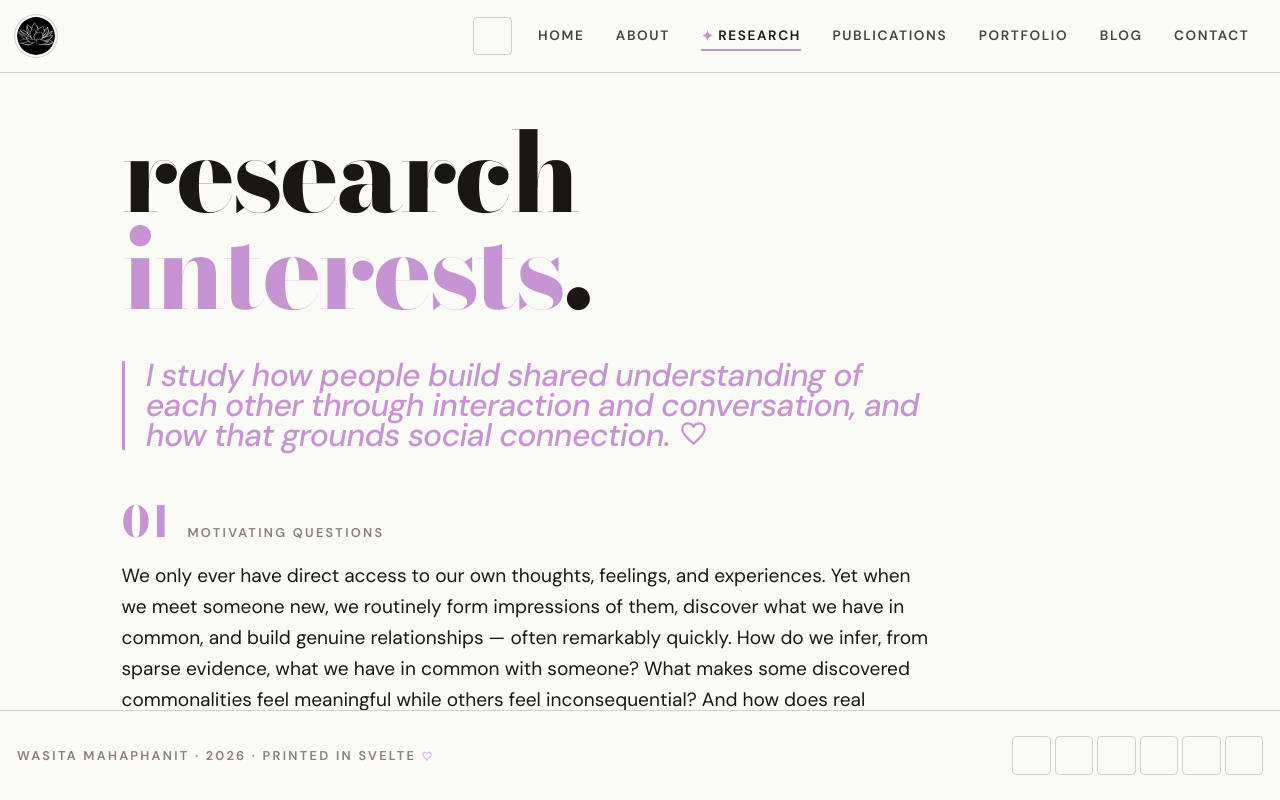
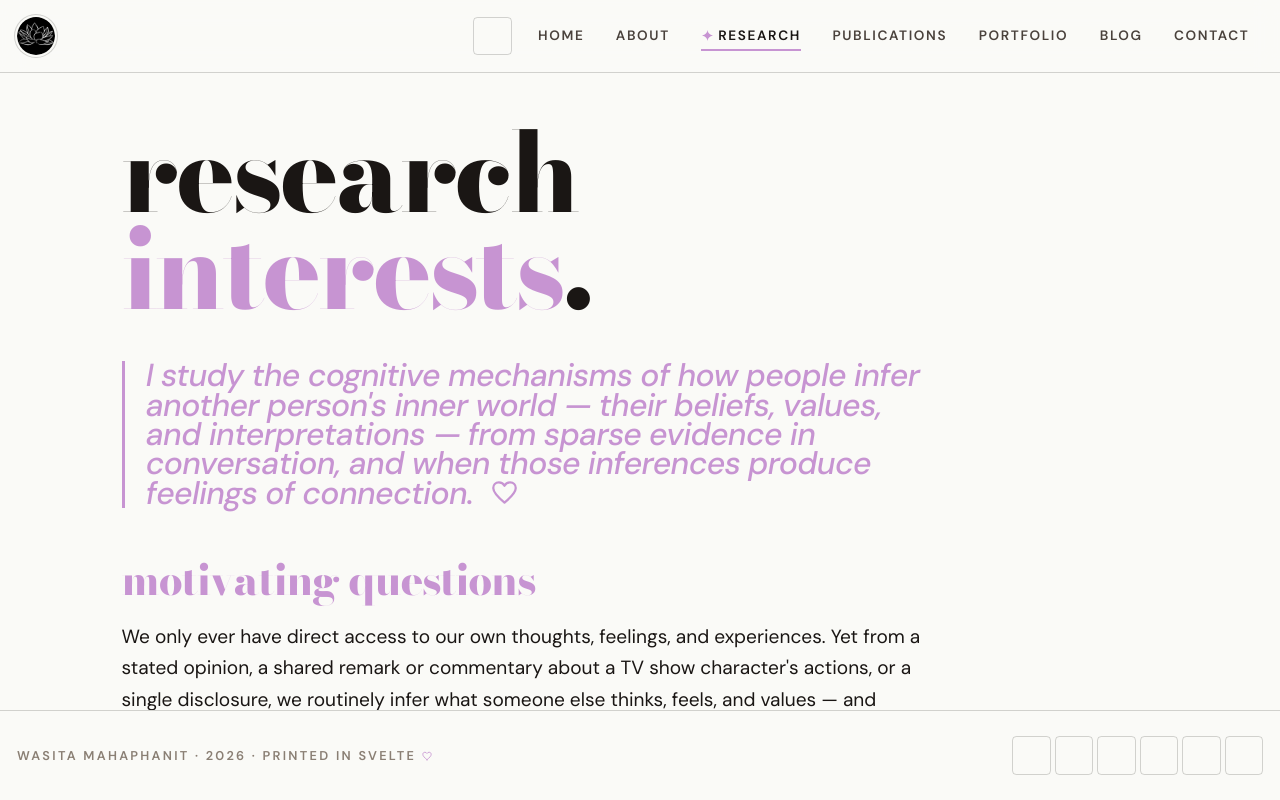
Before and after one commit to wasita/wasita.github.io, a SvelteKit app: page /research in a window 1280 px wide. Built offline with nearby package versions, Linux system fonts and the light colour scheme; some icons are missing.

Commit message:
✏️ revise research framing across home + research pages

```diff
--- a/src/routes/+page.svelte
+++ b/src/routes/+page.svelte
@@ -45,7 +45,7 @@
  <!-- Subtitle: left-aligned under the headline -->
  <div class="col-span-12 lg:col-span-9 order-3 mt-4 lg:mt-6">
  <p class="font-body text-xl lg:text-2xl leading-tight" style="color: var(--ink-soft);">
- I study how people build shared understanding of each other through interaction and conversation, and how that grounds social connection.
+ I study the cognitive mechanisms of how people infer another person's inner world — their beliefs, values, and interpretations — from sparse evidence in conversation, and when those inferences produce feelings of connection.
  </p>
  </div>
  </div>
--- a/src/routes/research/+page.svelte
+++ b/src/routes/research/+page.svelte
@@ -9,40 +9,49 @@
  </h1>
 
  <h2 class="font-quote text-2xl lg:text-3xl leading-snug mb-12 max-w-3xl" style="color: var(--accent); border-left: 3px solid var(--accent); padding-left: 1.25rem;">
- I study how people build shared understanding of each other through interaction and conversation, and how that grounds social connection.<span class="heart" aria-hidden="true" style="width: 0.85em; height: 0.85em; margin-left: 0.3em; vertical-align: -0.05em;"></span>
+ I study the cognitive mechanisms of how people infer another person's inner world — their beliefs, values, and interpretations — from sparse evidence in conversation,
+ and when those inferences produce feelings of connection.
+ <span class="heart" aria-hidden="true" style="width: 0.85em; height: 0.85em; margin-left: 0.3em; vertical-align: -0.05em;"></span>
  </h2>
 
  <div class="font-body text-lg leading-relaxed max-w-3xl space-y-12" style="color: var(--ink);">
  <!-- 01 / the question -->
  <section>
- <header class="flex items-baseline gap-4 mb-4">
- <span class="font-display" style="font-size: 2.5rem; line-height: 1; color: var(--accent);">01</span>
- <span class="font-mono text-xs" style="color: var(--ink-faint);">motivating questions</span>
+ <header class="mb-4">
+ <span class="font-display" style="font-size: clamp(1.75rem, 4vw, 2.5rem); line-height: 1; color: var(--accent);">motivating questions</span>
  </header>
  <p>
- We only ever have direct access to our own thoughts, feelings, and experiences. Yet when we meet someone new, we routinely form impressions of them, discover what we have in common, and build genuine relationships — often remarkably quickly. How do we infer, from sparse evidence, what we have in common with someone? What makes some discovered commonalities feel meaningful while others feel inconsequential? And how does real interaction shape the inferences we draw about others' minds?
+ We only ever have direct access to our own thoughts, feelings, and experiences.
+ Yet from a stated opinion, a shared remark or commentary about a TV show character's actions,
+ or a single disclosure, we routinely infer what someone else thinks, feels, and values — and sometimes feel genuinely connected as a result.
+ What cognitive process turns sparse information we learn from one another through conversation into the experience of social connection?
+ Why do some discovered commonalities produce felt closeness while others fall flat?
+ And how does real interaction shape the inferences we draw about each other?
  </p>
  </section>
 
  <!-- 02 / the dissertation -->
  <section>
- <header class="flex items-baseline gap-4 mb-4">
- <span class="font-display" style="font-size: 2.5rem; line-height: 1; color: var(--accent);">02</span>
- <span class="font-mono text-xs" style="color: var(--ink-faint);">the dissertation</span>
+ <header class="mb-4">
+ <span class="font-display" style="font-size: clamp(1.75rem, 4vw, 2.5rem); line-height: 1; color: var(--accent);">the dissertation</span>
  </header>
  <p>
- My dissertation approaches these questions through the lens of how connection forms. I build custom multiplayer web experiments to study three things: how people extrapolate from sparse commonalities to a partner's broader worldview; how conversation builds a shared understanding even when experiences differ; and how perceived rarity and disclosure depth shape which commonalities feel meaningful. These experiments let me causally manipulate what people learn about each other while preserving the dynamics of real interaction, and I analyze the data using natural language processing and computational cognitive modeling.
+ My dissertation work combines multiplayer web apps with computational modeling and NLP tools.
+ My approach preserves real-time interaction while letting me manipulate what people discover about each other:
+ a stance on a topic, real-time commentary on a third party's behavior, and the perceived rarity of a disclosed experience.
+ Across three studies, my work shows that connection emerges not from tallying overlapping features but from the inferences people draw on top of them.
  </p>
  </section>
 
  <!-- 03 / what's next -->
  <section>
- <header class="flex items-baseline gap-4 mb-4">
- <span class="font-display" style="font-size: 2.5rem; line-height: 1; color: var(--accent);">03</span>
- <span class="font-mono text-xs" style="color: var(--ink-faint);">what's next</span>
+ <header class="mb-4">
+ <span class="font-display" style="font-size: clamp(1.75rem, 4vw, 2.5rem); line-height: 1; color: var(--accent);">what's next</span>
  </header>
  <p>
- Looking forward, I am extending this research program to how people construct and update models of other minds during joint action and planning, and what happens when this process breaks down. Social interaction requires ongoing inference about others' intentions, beliefs, and goals, and failures in this process may underlie difficulties in social functioning across a range of psychiatric conditions. By bridging social cognition, computational modeling, and clinical science, I hope to build a mechanistic account of how we come to feel, or fail to feel, truly understood by others.
+ Looking forward, I am extending this research program to how people construct and update models of other minds during joint action and planning, and what happens when this process breaks down.
+ Social interaction requires ongoing inference about others' intentions, beliefs, and goals, and failures in this process may underlie difficulties in social functioning across a range of psychiatric conditions.
+ By bridging social cognition, computational cognitive modeling, and clinical science, I hope to build a mechanistic account of how we come to feel, or fail to feel, truly understood by others.
  </p>
  </section>
  </div>
```
